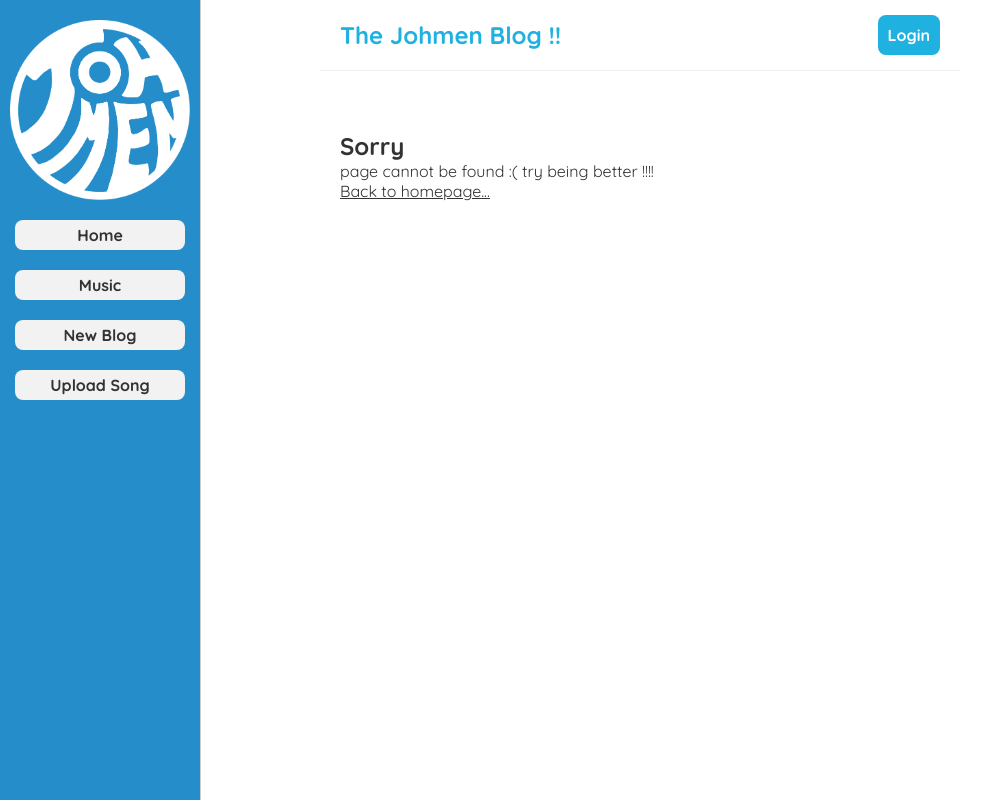
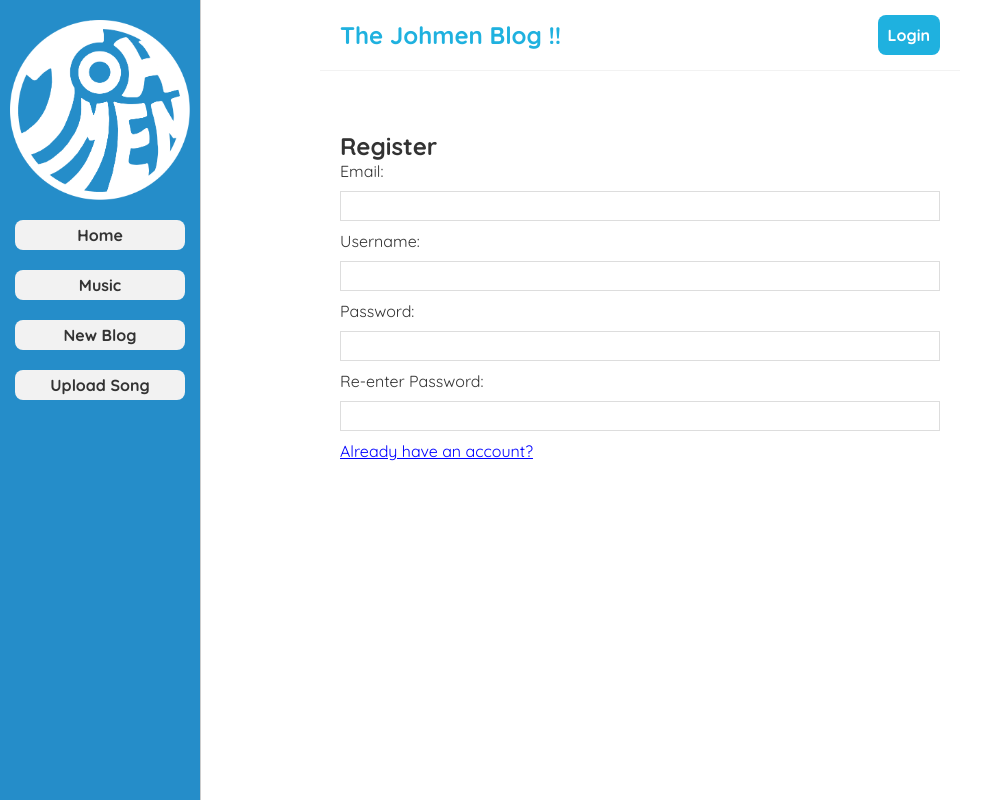
Before and after one commit to JoshMendiola/JoBlog, a React (Create React App) app: page /register in a window 1280 px wide. Shown: the whole page, without its empty margins (0-993 px from the left). Built offline with nearby package versions, Linux system fonts and the light colour scheme.

Commit message:
added register and login pages

```diff
--- a/src/App.js
+++ b/src/App.js
@@ -9,6 +9,7 @@ import MusicHome from "./pages/MusicHome";
 import Music from "./pages/Music";
 import UploadSong from "./pages/UploadSong";
 import Login from "./pages/Login";
+import Register from "./pages/Register";
 
 function App() {
     return (
@@ -25,6 +26,7 @@ function App() {
                         <Route path="/music/:id" element={<Music/>}> </Route>
                         <Route path="/uploadsong" element={<UploadSong/>}> </Route>
                         <Route path="/login" element={<Login/>}> </Route>
+                        <Route path="/register" element={<Register/>}> </Route>
                         <Route path="*" element={<NotFound/>}> </Route>
                     </Routes>
                 </div>
--- a/src/css/index.css
+++ b/src/css/index.css
@@ -325,3 +325,8 @@
   box-sizing: border-box;
   display: block;
 }
+
+.register-button {
+  color: blue;
+  text-decoration: underline;
+}
--- a/src/pages/Login.js
+++ b/src/pages/Login.js
@@ -1,36 +1,31 @@
 import React, {useState} from 'react';
-import {Form} from "react-router-dom";
+import {Form, Link} from "react-router-dom";
 
 const Login = () => {
-    const [username, setUsername] = useState(null)
-    const [passwordOne, setPasswordOne] = useState(null)
-    const [passwordTwo, setPasswordTwo] = useState(null)
+    const [email, setEmail] = useState(null)
+    const [password, setPassword] = useState(null)
 
     return (
         <div>
+            <h2>Login</h2>
             <form className="login-form">
-                <label>Username:</label>
+                <label>Email:</label>
                 <input
                     type="text"
                     required
-                    value={username}
-                    onChange={(e) => setUsername(e.target.value)}
+                    value={email}
+                    onChange={(e) => setEmail(e.target.value)}
                 />
-                <label>Password</label>
+                <label>Password:</label>
                 <input
                     type="password"
                     required
-                    value={passwordOne}
-                    onChange={(e) => setPasswordOne(e.target.value)}
-                />
-                <label>Re-enter password</label>
-                <input
-                    type="password"
-                    required
-                    value={passwordTwo}
-                    onChange={(e) => setPasswordTwo(e.target.value)}
+                    value={password}
+                    onChange={(e) => setPassword(e.target.value)}
                 />
             </form>
+            <Link to="/register" style={{color:"blue"
+            }}>Dont have an account?</Link>
         </div>
     );
 };
--- /dev/null
+++ b/src/pages/Register.js
@@ -0,0 +1,49 @@
+import React, {useState} from 'react';
+import {Link} from "react-router-dom";
+
+const Register = () => {
+    const [email, setEmail] = useState()
+    const [username, setUsername] = useState()
+    const [passwordOne, setPasswordOne] = useState()
+    const [passwordTwo, setPasswordTwo] = useState()
+
+    return (
+        <div>
+            <h2>Register</h2>
+            <form className="login-form">
+                <label>Email:</label>
+                <input
+                    type="email"
+                    required
+                    value={email}
+                    onChange={(e) => setEmail(e.target.value)}
+                />
+                <label>Username:</label>
+                <input
+                    type="text"
+                    required
+                    value={username}
+                    onChange={(e) => setUsername(e.target.value)}
+                />
+                <label>Password:</label>
+                <input
+                    type="password"
+                    required
+                    value={passwordOne}
+                    onChange={(e) => setPasswordOne(e.target.value)}
+                />
+                <label>Re-enter Password:</label>
+                <input
+                    type="password"
+                    required
+                    value={passwordTwo}
+                    onChange={(e) => setPasswordTwo(e.target.value)}
+                />
+            </form>
+            <Link to="/login" style={{color:"blue"
+            }}>Already have an account?</Link>
+        </div>
+    );
+};
+
+export default Register;
```
